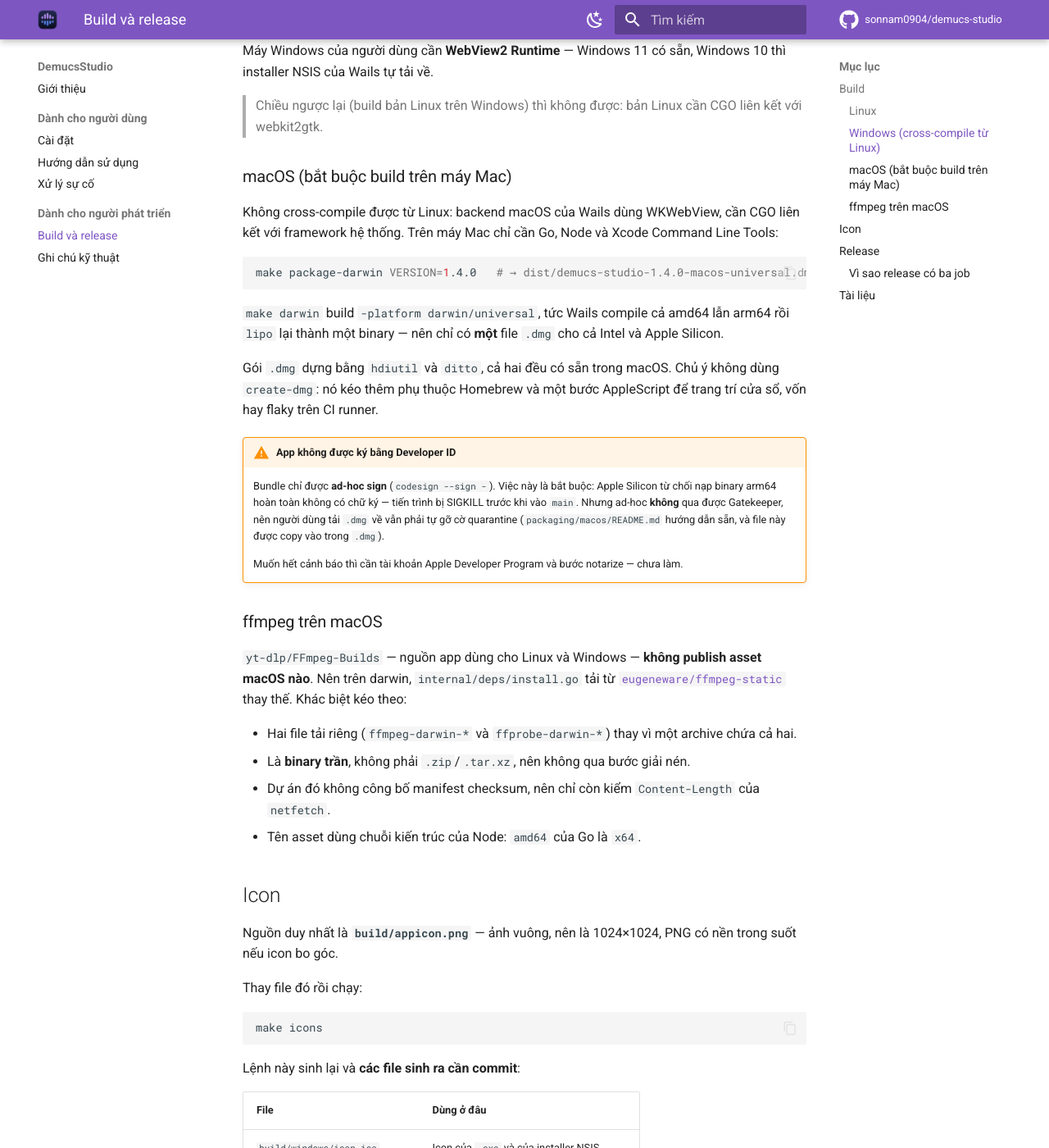
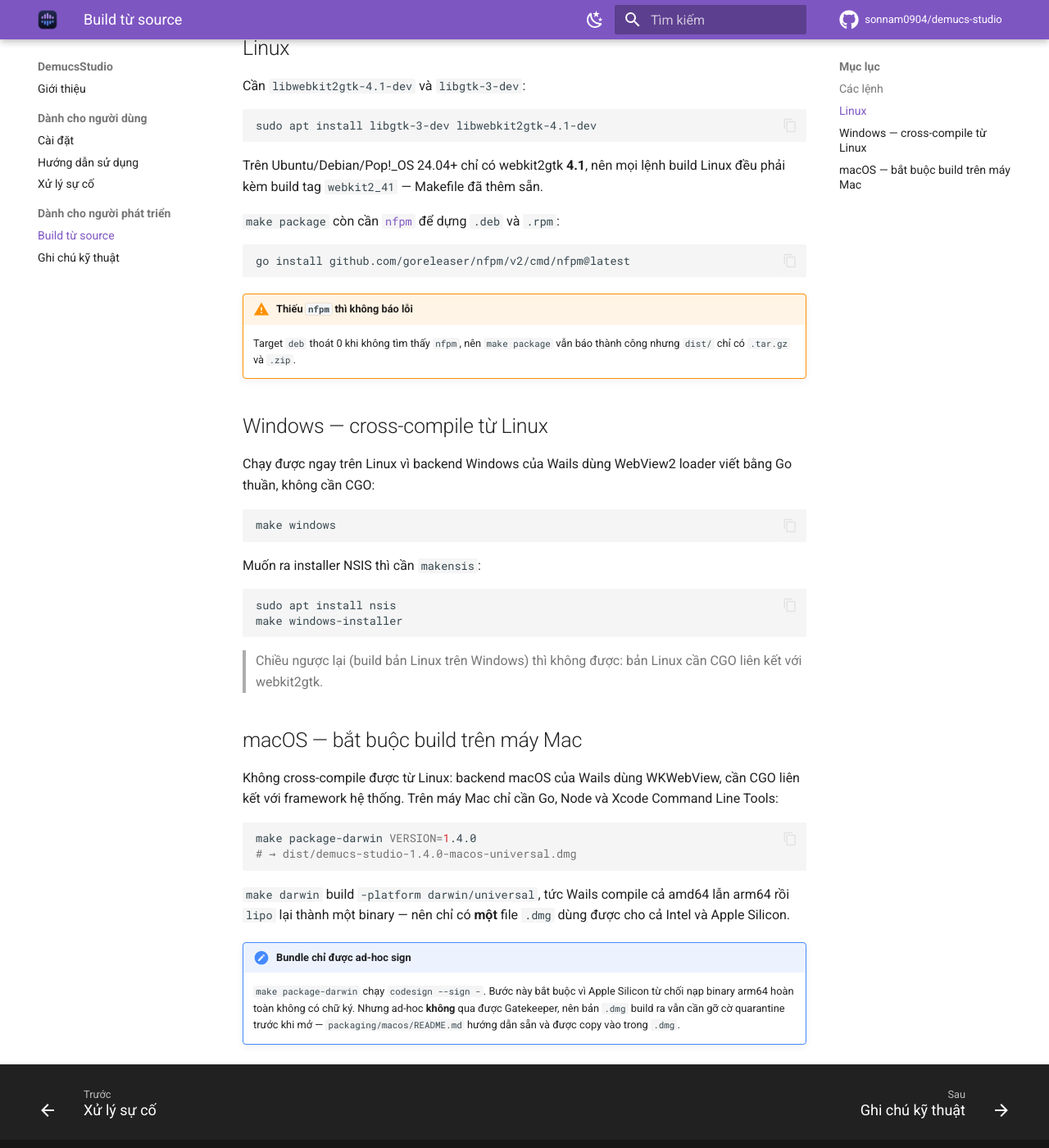
Before and after one commit to sonnam0904/demucs-studio, an MkDocs documentation site: the page built from docs/build.md, in a window 1280 px wide and 1400 px high, scrolled down 994 px. Shown: the whole window at 82% size. Built offline with MkDocs 1.6.1 and Material for MkDocs 9.7.7, drawn with Linux system fonts in a browser that asks for light colours; comment, search, counter and statistics services are not loaded; some of the changed text lies outside the part shown.

Commit message:
refactor: Update build scripts and documentation for improved clarity and functionality

````diff
--- a/docs/build.md
+++ b/docs/build.md
@@ -1,40 +1,67 @@
-# Build và release
+# Build từ source
 
-Dành cho người phát triển. Cách dùng ứng dụng ở [docs/usage.md](usage.md).
+Dành cho người phát triển. Cách dùng ứng dụng ở [Hướng dẫn sử dụng](usage.md).
+
+Cần **Go** và **Node.js**, cộng thêm vài thứ tuỳ nền tảng ở các mục bên dưới.
+Kiểm tra nhanh xem đã đủ chưa:
+
+```bash
+make doctor
+```
 
 ---
 
-## Build
+## Các lệnh
+
+| Lệnh | Kết quả |
+| --- | --- |
+| `make dev` | Chạy app ở chế độ dev, có live reload |
+| `make linux` | Binary Linux → `build/bin/demucs-studio` |
+| `make windows` | `.exe` → `build/bin/demucs-studio.exe` |
+| `make darwin` | `.app` universal *(chỉ chạy được trên macOS)* |
+| `make package` | `.tar.gz` + `.deb` + `.rpm` + `.zip` vào `dist/` |
+| `make package-darwin` | `.dmg` vào `dist/` *(chỉ chạy được trên macOS)* |
+| `make test` | Unit test |
+| `make e2e` | Test tích hợp thật — có gọi mạng và chạy tách nhạc thật |
+
+Các target `package*` nhận biến `VERSION`, mặc định là `0.1.0`:
 
 ```bash
-make doctor      # kiểm tra phụ thuộc build của Wails
-make dev         # dev có live reload
-make linux       # binary Linux
-make windows     # .exe (cross-compile ngay trên Linux)
-make darwin      # .app universal            (chỉ chạy được trên macOS)
-make package     # tar.gz + deb + rpm + zip vào dist/
-make package-darwin  # .dmg vào dist/        (chỉ chạy được trên macOS)
-make test        # unit test
-make e2e         # test tích hợp thật (mạng + GPU/CPU)
+make package VERSION=1.4.0
 ```
 
-### Linux
+---
 
-Cần `libwebkit2gtk-4.1-dev` và `libgtk-3-dev`. Trên Ubuntu/Debian/Pop!_OS 24.04+
-chỉ có webkit2gtk **4.1**, nên mọi lệnh build Linux đều phải có build tag
-`webkit2_41` (Makefile đã thêm sẵn).
+## Linux
+
+Cần `libwebkit2gtk-4.1-dev` và `libgtk-3-dev`:
 
 ```bash
 sudo apt install libgtk-3-dev libwebkit2gtk-4.1-dev
 ```
 
-### Windows (cross-compile từ Linux)
+Trên Ubuntu/Debian/Pop!_OS 24.04+ chỉ có webkit2gtk **4.1**, nên mọi lệnh build
+Linux đều phải kèm build tag `webkit2_41` — Makefile đã thêm sẵn.
 
-Chạy được vì backend Windows của Wails dùng WebView2 loader viết bằng Go thuần,
-không cần CGO:
+`make package` còn cần [`nfpm`](https://github.com/goreleaser/nfpm) để dựng
+`.deb` và `.rpm`:
 
 ```bash
-CGO_ENABLED=0 wails build -platform windows/amd64 -skipbindings
+go install github.com/goreleaser/nfpm/v2/cmd/nfpm@latest
+```
+
+!!! warning "Thiếu `nfpm` thì không báo lỗi"
+
+    Target `deb` thoát 0 khi không tìm thấy `nfpm`, nên `make package` vẫn báo
+    thành công nhưng `dist/` chỉ có `.tar.gz` và `.zip`.
+
+## Windows — cross-compile từ Linux
+
+Chạy được ngay trên Linux vì backend Windows của Wails dùng WebView2 loader viết
+bằng Go thuần, không cần CGO:
+
+```bash
+make windows
 ```
 
 Muốn ra installer NSIS thì cần `makensis`:
@@ -44,169 +71,28 @@ sudo apt install nsis
 make windows-installer
 ```
 
-Máy Windows của người dùng cần **WebView2 Runtime** — Windows 11 có sẵn,
-Windows 10 thì installer NSIS của Wails tự tải về.
-
 > Chiều ngược lại (build bản Linux trên Windows) thì không được: bản Linux cần
 > CGO liên kết với webkit2gtk.
 
-### macOS (bắt buộc build trên máy Mac)
+## macOS — bắt buộc build trên máy Mac
 
 Không cross-compile được từ Linux: backend macOS của Wails dùng WKWebView, cần
 CGO liên kết với framework hệ thống. Trên máy Mac chỉ cần Go, Node và Xcode
 Command Line Tools:
 
 ```bash
-make package-darwin VERSION=1.4.0   # → dist/demucs-studio-1.4.0-macos-universal.dmg
+make package-darwin VERSION=1.4.0
+# → dist/demucs-studio-1.4.0-macos-universal.dmg
 ```
 
 `make darwin` build `-platform darwin/universal`, tức Wails compile cả amd64 lẫn
-arm64 rồi `lipo` lại thành một binary — nên chỉ có **một** file `.dmg` cho cả
-Intel và Apple Silicon.
+arm64 rồi `lipo` lại thành một binary — nên chỉ có **một** file `.dmg` dùng
+được cho cả Intel và Apple Silicon.
 
-Gói `.dmg` dựng bằng `hdiutil` và `ditto`, cả hai đều có sẵn trong macOS. Chủ ý
-không dùng `create-dmg`: nó kéo thêm phụ thuộc Homebrew và một bước AppleScript
-để trang trí cửa sổ, vốn hay flaky trên CI runner.
+!!! note "Bundle chỉ được ad-hoc sign"
 
-!!! warning "App không được ký bằng Developer ID"
-
-    Bundle chỉ được **ad-hoc sign** (`codesign --sign -`). Việc này là bắt buộc:
-    Apple Silicon từ chối nạp binary arm64 hoàn toàn không có chữ ký — tiến trình
-    bị SIGKILL trước khi vào `main`. Nhưng ad-hoc **không** qua được Gatekeeper,
-    nên người dùng tải `.dmg` về vẫn phải tự gỡ cờ quarantine
-    (`packaging/macos/README.md` hướng dẫn sẵn, và file này được copy vào trong
-    `.dmg`).
-
-    Muốn hết cảnh báo thì cần tài khoản Apple Developer Program và bước
-    notarize — chưa làm.
-
-### ffmpeg trên macOS
-
-`yt-dlp/FFmpeg-Builds` — nguồn app dùng cho Linux và Windows — **không publish
-asset macOS nào**. Nên trên darwin, `internal/deps/install.go` tải từ
-[`eugeneware/ffmpeg-static`](https://github.com/eugeneware/ffmpeg-static) thay
-thế. Khác biệt kéo theo:
-
-- Hai file tải riêng (`ffmpeg-darwin-*` và `ffprobe-darwin-*`) thay vì một
-  archive chứa cả hai.
-- Là **binary trần**, không phải `.zip`/`.tar.xz`, nên không qua bước giải nén.
-- Dự án đó không công bố manifest checksum, nên chỉ còn kiểm `Content-Length`
-  của `netfetch`.
-- Tên asset dùng chuỗi kiến trúc của Node: `amd64` của Go là `x64`.
-
-## Icon
-
-Nguồn duy nhất là **`build/appicon.png`** — ảnh vuông, nên là 1024×1024, PNG có
-nền trong suốt nếu icon bo góc.
-
-Thay file đó rồi chạy:
-
-```bash
-make icons
-```
-
-Lệnh này sinh lại và **các file sinh ra cần commit**:
-
-| File | Dùng ở đâu |
-| --- | --- |
-| `build/windows/icon.ico` | Icon của `.exe` và của installer NSIS |
-| `frontend/public/appicon.png` | Header trong app và favicon của webview |
-| `docs/assets/appicon.png` | Logo và favicon của site tài liệu |
-
-`build/appicon.png` còn được dùng trực tiếp ở ba nơi khác, không cần sinh lại:
-`main.go` nhúng nó làm icon cửa sổ Linux, `nfpm.yaml` cài nó vào
-`hicolor/512x512`, và README hiển thị nó ở đầu trang.
-
-Cần Pillow (`pip install pillow`). Chủ ý không gắn vào `make linux` / `make
-windows`: đây là việc hiếm, và file sinh ra đã nằm trong repo.
-
----
-
-## Release
-
-Version do **semantic-release** quyết định từ commit message, không sửa tay ở
-đâu cả. Push lên `master` là `.github/workflows/release.yml` chạy: tính version
-→ build đủ 5 gói → tạo GitHub Release kèm artifact → commit ngược `CHANGELOG.md`
-và `wails.json` (có `[skip ci]` nên không lặp).
-
-Commit phải theo [Conventional Commits](https://www.conventionalcommits.org):
-
-| Prefix | Bump | Ví dụ |
-| --- | --- | --- |
-| `fix:` | patch | `fix(roformer): tách sai khi tên file có dấu` |
-| `feat:` | minor | `feat(ui): thêm nút huỷ khi đang tải` |
-| `feat!:` hoặc footer `BREAKING CHANGE:` | major | `feat!: bỏ engine Demucs v3` |
-| `chore:` `docs:` `refactor:` `test:` `ci:` | không release | |
-
-Build diễn ra **bên trong** semantic-release (`prepareCmd`) chứ không phải ở một
-workflow riêng nghe tag. Lý do: tag và release tạo bằng `GITHUB_TOKEN` không
-trigger workflow khác, nên workflow nghe tag sẽ không bao giờ chạy nếu không
-thêm PAT.
-
-### Vì sao release có ba job
-
-Bản macOS không cross-compile được từ Linux, nên `release.yml` tách làm ba:
-
-| Job | Runner | Việc |
-| --- | --- | --- |
-| `version` | ubuntu | `semantic-release --dry-run` để biết trước version sắp phát hành |
-| `macos` | macos-14 | build `.dmg` đúng version đó, upload làm workflow artifact |
-| `release` | ubuntu | tải `.dmg` về `dist/`, build Linux + Windows, publish cả 5 asset |
-
-Phải biết version **trước** khi build mac vì số đó được nhúng vào `Info.plist` và
-vào tên file. Cách này đổi lại việc release không bao giờ thiếu asset macOS
-trong vài phút đầu — khác với phương án upload bổ sung sau khi đã tạo release.
-
-Hai lần chạy semantic-release (dry-run và thật) thấy cùng tập commit vì
-`concurrency: release` không cho hai release chồng nhau. Nếu vì lý do nào đó
-chúng vẫn lệch, `release-build.sh` đối chiếu tên file `.dmg` với version nó được
-truyền và **fail** thay vì publish asset lệch version.
-
-`.github/workflows/build.yml` build đúng những gói đó nhưng **không publish** —
-chạy trên mọi pull request, và dispatch tay được để lấy bản build của nhánh bất
-kỳ. Nó cũng tách job Linux/Windows và job macOS như trên. Mọi job dùng chung
-composite action `.github/actions/setup-build`, action này tự bỏ qua bước `apt`
-và `nfpm` khi chạy trên macOS.
-
-Build một version cụ thể ở máy local:
-
-```bash
-scripts/release-build.sh 1.4.0          # → dist/*.tar.gz .deb .rpm .zip
-scripts/release-build-macos.sh 1.4.0    # → dist/*.dmg          (trên máy Mac)
-```
-
-`release-build.sh` dọn archive cũ trong `dist/` trước khi build, và **fail nếu
-thiếu bất kỳ gói nào** — cần thiết vì target `deb` trong Makefile thoát 0 khi
-không có `nfpm`, nếu không release sẽ âm thầm thiếu `.deb`/`.rpm`. Bước dọn cố ý
-không đụng tới `.dmg`, vì file đó do job khác đặt vào. Đặt `EXPECT_MACOS=1` để
-script đòi luôn cả `.dmg` — release job bật cờ này.
-
----
-
-## Tài liệu
-
-Site này dựng bằng [MkDocs Material](https://squidfunk.github.io/mkdocs-material/)
-từ thư mục `docs/`. Xem thử ở máy, có live reload:
-
-```bash
-pip install -r docs/requirements.txt
-mkdocs serve          # http://127.0.0.1:8000
-```
-
-`.github/workflows/docs.yml` build và đẩy lên GitHub Pages mỗi khi `docs/` hoặc
-`mkdocs.yml` đổi trên `master`. Pull request thì chỉ build, không deploy.
-
-Build chạy ở chế độ `--strict` nên **link hỏng hoặc `#anchor` không tồn tại sẽ
-làm fail**, thay vì lặng lẽ lên site.
-
-!!! warning "Slugify tiếng Việt nuốt mất chữ `đ`"
-
-    Anchor tự sinh dùng NFKD rồi bỏ ký tự non-ASCII. `đ` (U+0111) không tách được
-    thành `d` + dấu nên bị **xoá hẳn**: heading *"Ứng dụng tìm công cụ ở đâu"* ra
-    anchor `#ung-dung-tim-cong-cu-o-au` — chú ý `o-au`, không phải `o-dau`.
-
-    Nên với heading nào được link tới từ trang khác, hãy gắn anchor tường minh:
-
-    ```markdown
-    ## Thư mục dữ liệu { #thu-muc-du-lieu }
-    ```
+    `make package-darwin` chạy `codesign --sign -`. Bước này bắt buộc vì Apple
+    Silicon từ chối nạp binary arm64 hoàn toàn không có chữ ký. Nhưng ad-hoc
+    **không** qua được Gatekeeper, nên bản `.dmg` build ra vẫn cần gỡ cờ
+    quarantine trước khi mở — `packaging/macos/README.md` hướng dẫn sẵn và được
+    copy vào trong `.dmg`.
--- a/mkdocs.yml
+++ b/mkdocs.yml
@@ -50,7 +50,7 @@ nav:
       - Hướng dẫn sử dụng: usage.md
       - Xử lý sự cố: troubleshooting.md
   - Dành cho người phát triển:
-      - Build và release: build.md
+      - Build từ source: build.md
       - Ghi chú kỹ thuật: engineering.md
 
 markdown_extensions:
````
Also changed, not shown: README.md (+1 -1 lines), docs/index.md (+2 -2 lines), .releaserc.json, 9 other files.
